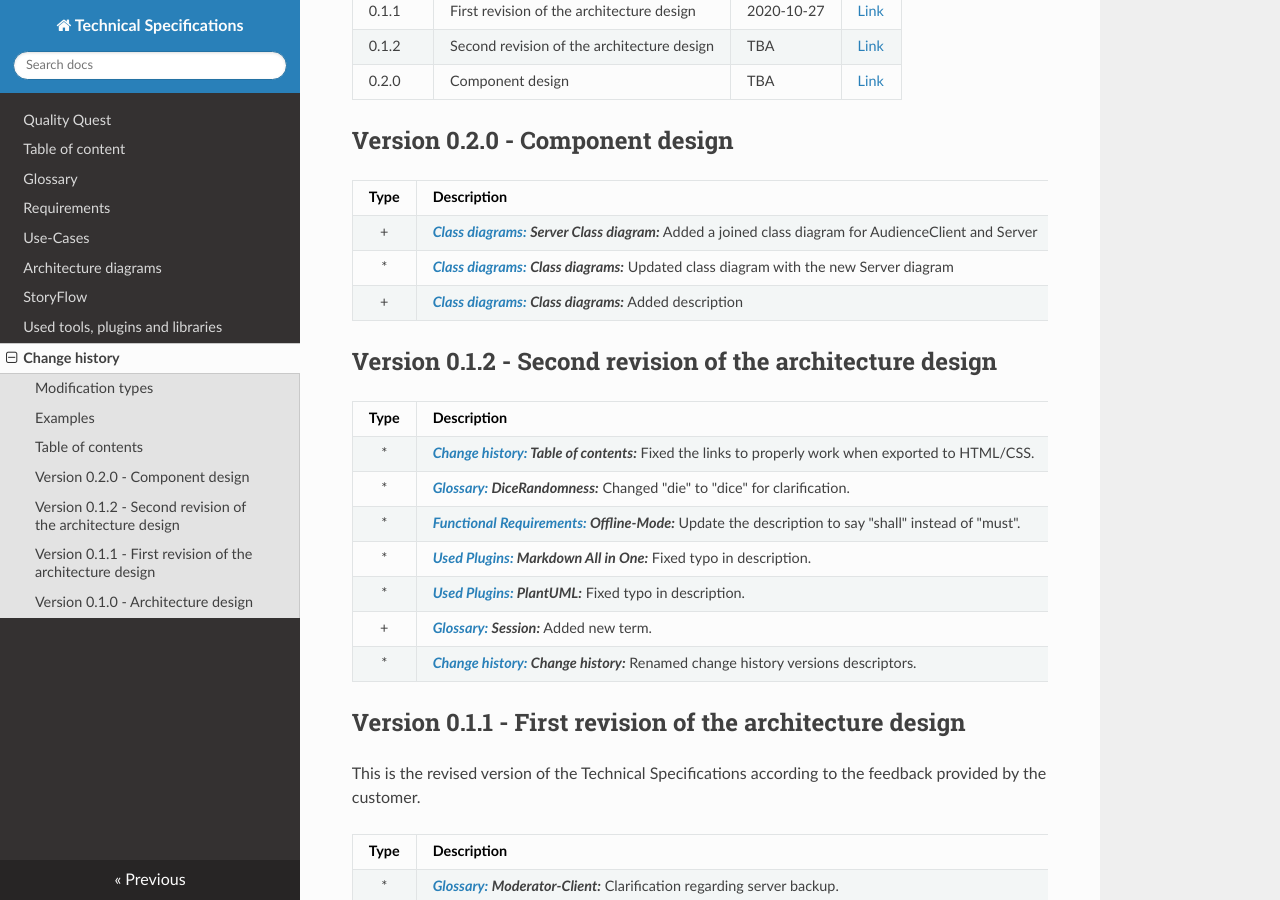
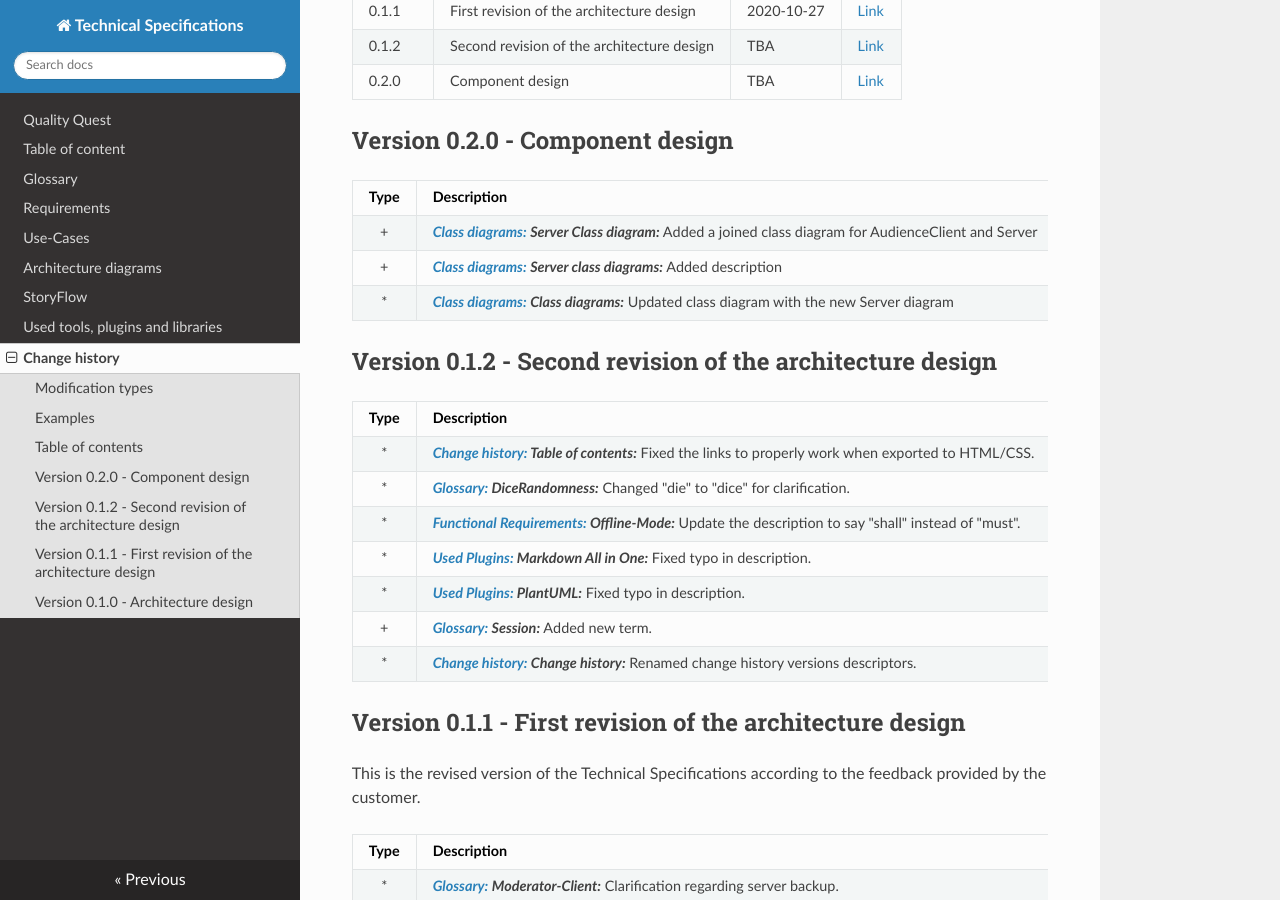
Before and after one commit to Brotenko/QualityQuest, an MkDocs documentation site: the page built from Docs/Technical Specifications/docs/changehistory.md, in a window 1280 px wide and 900 px high, scrolled down 830 px. Built offline with MkDocs 1.6.1, drawn with Linux system fonts in a browser that asks for light colours; nearby versions of some CDN libraries.

Commit message:
updated changehistory with better description

```diff
--- a/Docs/Technical Specifications/docs/changehistory.md
+++ b/Docs/Technical Specifications/docs/changehistory.md
@@ -38,8 +38,9 @@ The change history is a chronologically ordered list of all changes between diff
 | Type  | Description |
 | :---: | :---------- |
 |+|**[_Class diagrams:_](/architectureDiagrams#Classdiagrams) _Server Class diagram:_** Added a joined class diagram for AudienceClient and Server|
+| + | **[_Class diagrams:_](/architectureDiagrams#Classdiagrams) _Server class diagrams:_**  Added description          |
 | * | **[_Class diagrams:_](/architectureDiagrams#Classdiagrams) _Class diagrams:_**  Updated class diagram with the new Server diagram         |
-| + | **[_Class diagrams:_](/architectureDiagrams#Classdiagrams) _Class diagrams:_**  Added description          |
+
 
 </span>
 
```
